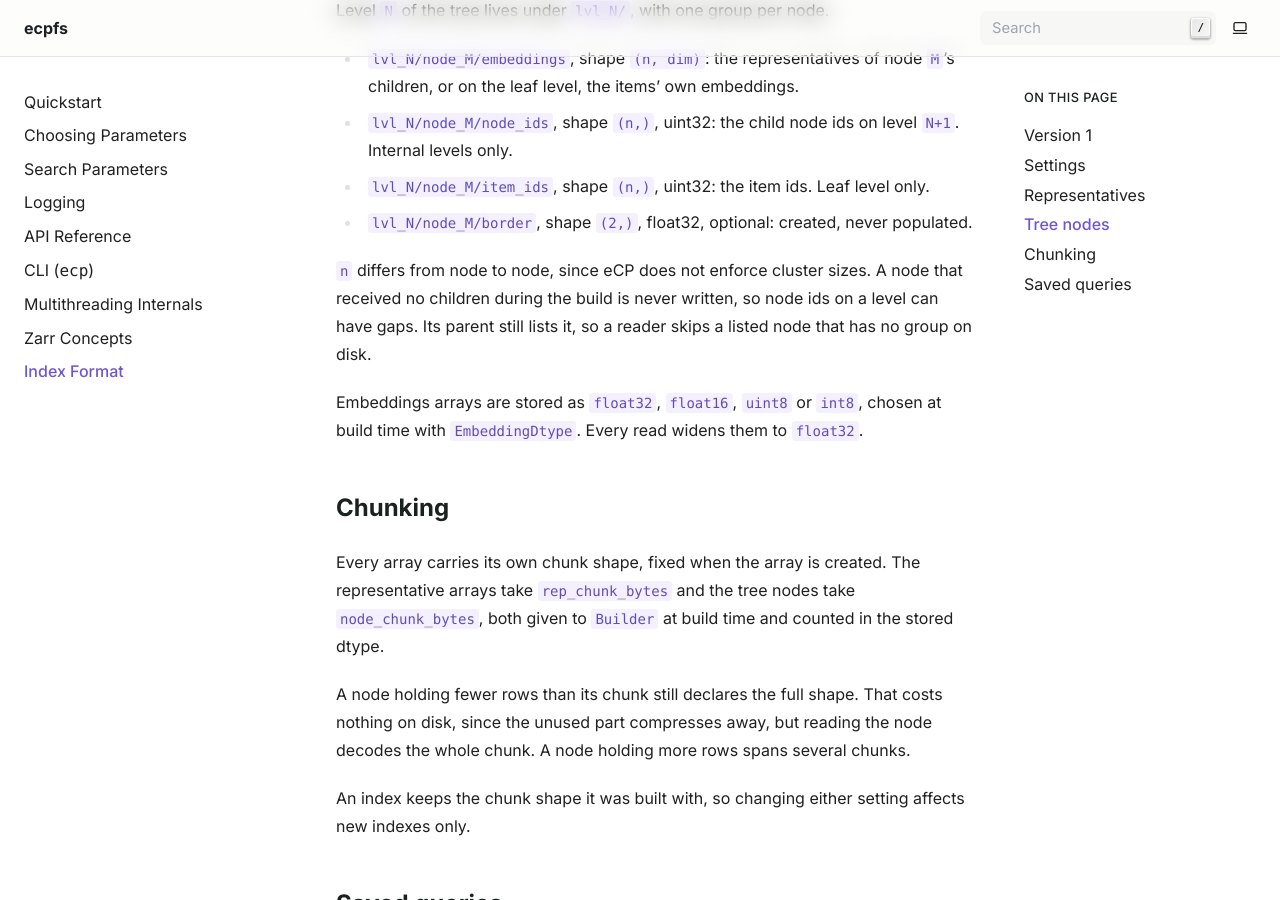
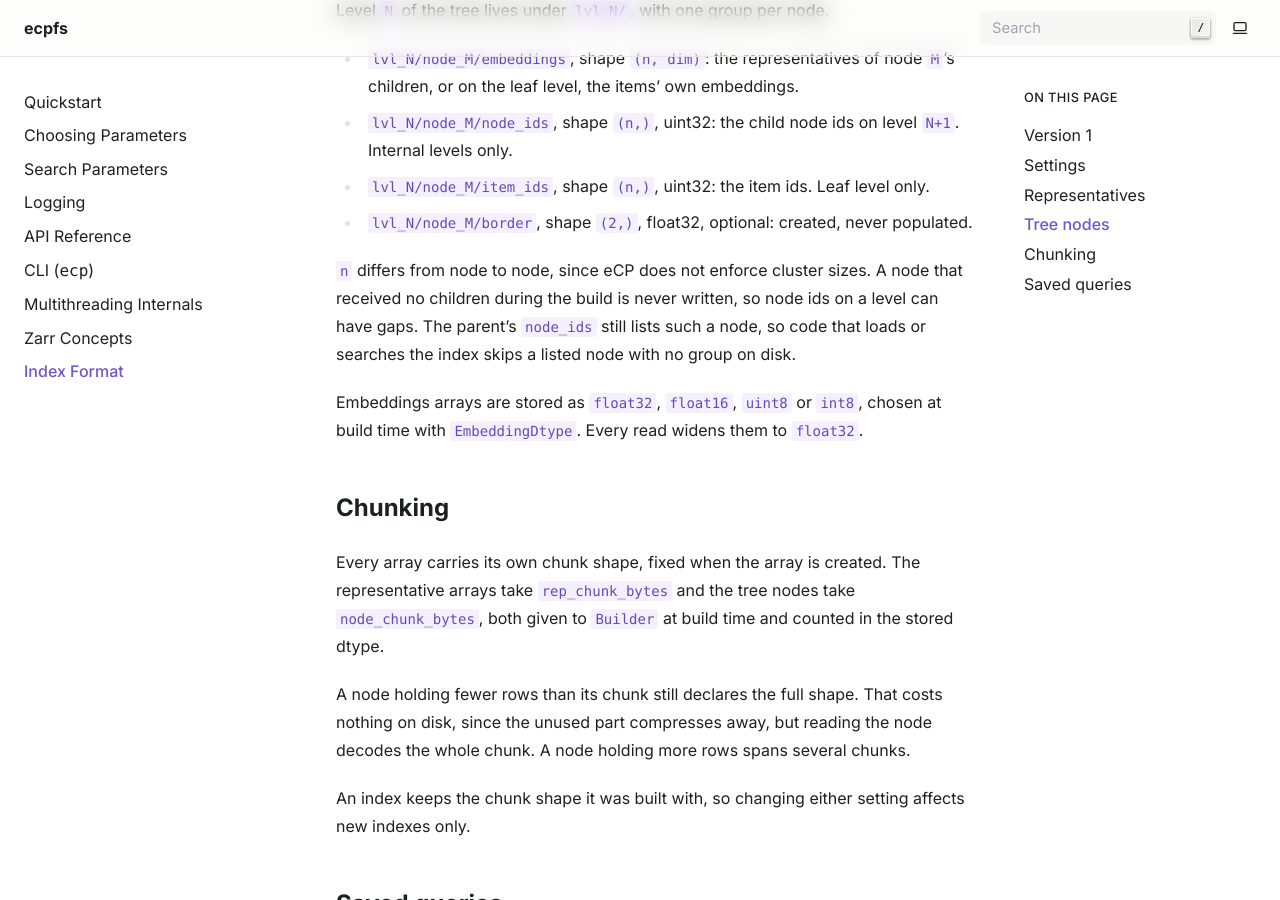
Before and after one commit to Ok2610/ecpfs, a Sphinx documentation site: the page built from docs/format.rst, in a window 1280 px wide and 900 px high, scrolled down 1712 px. Built offline with Sphinx 7.4.7, drawn with Linux system fonts in a browser that asks for light colours.

Commit message:
Tighten the 0.9.101 comments, CHANGELOG entry and format.rst wording.
Signed-off-by: Omar Khan <ok2610@gmail.com>

```diff
--- a/docs/format.rst
+++ b/docs/format.rst
@@ -70,8 +70,8 @@ Level ``N`` of the tree lives under ``lvl_N/``, with one group per node.
 
 ``n`` differs from node to node, since eCP does not enforce cluster sizes. A node
 that received no children during the build is never written, so node ids on a
-level can have gaps. Its parent still lists it, so a reader skips a listed node
-that has no group on disk.
+level can have gaps. The parent's ``node_ids`` still lists such a node, so code
+that loads or searches the index skips a listed node with no group on disk.
 
 Embeddings arrays are stored as ``float32``, ``float16``, ``uint8`` or ``int8``,
 chosen at build time with ``EmbeddingDtype``. Every read widens them to
```
Also changed, not shown: CHANGELOG.md (+2 -4 lines), 4 other files.
